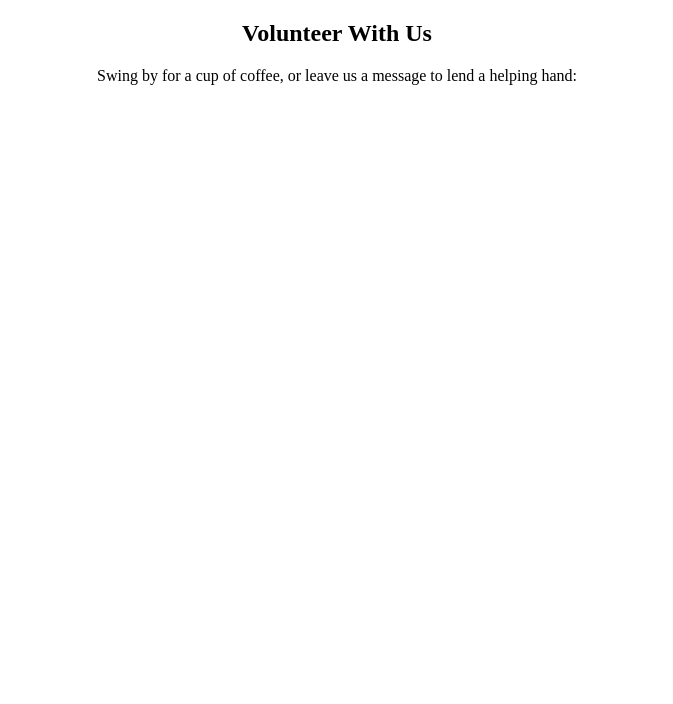
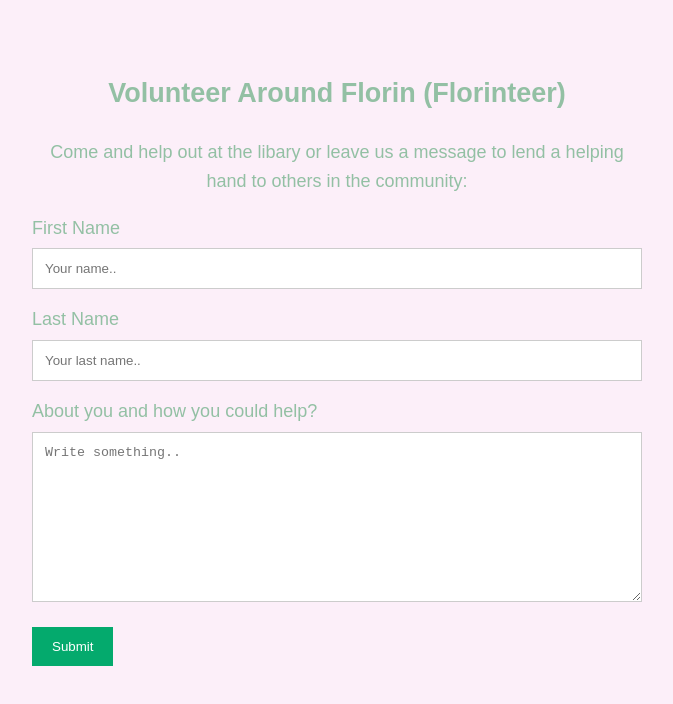
Before and after one commit to JackDMoore/mvp_library_app, a plain HTML site: page client/volunteer.html in a window 1280 px wide. Shown: the whole page, without its empty margins (303-976 px from the left). Drawn offline with Linux system fonts and the light colour scheme.

Commit message:
Submit page added so when submit is clicked it takes you to a thank you page, basic HTML and CSS included

```diff
--- /dev/null
+++ b/client/assets/volunteer.css
@@ -0,0 +1,38 @@
+body{
+    margin: 40px auto;
+    max-width: 650px;
+    line-height: 1.6;
+    font-size: 18px;
+    font-family: 'Montserrat', sans-serif;
+    color: #93C0A4;
+    padding: 0 10px;
+    background-color: #FCEFF9;
+
+}
+* {
+  box-sizing: border-box;
+}
+
+input[type=text], select, textarea {
+    width: 100%;
+    padding: 12px;
+    border: 1px solid #ccc;
+    margin-top: 6px;
+    margin-bottom: 16px;
+    resize: vertical;
+  }
+  input[type=submit] {
+    background-color: #04AA6D;
+    color: white;
+    padding: 12px 20px;
+    border: none;
+    cursor: pointer;
+  }
+  input[type=submit]:hover {
+    background-color: #93C0A4;
+  }
+
+  .container {
+    border-radius: 5px;
+    padding: 10px;
+  }
--- a/client/volunteer.html
+++ b/client/volunteer.html
@@ -4,12 +4,30 @@
     <meta charset="UTF-8">
     <meta http-equiv="X-UA-Compatible" content="IE=edge">
     <meta name="viewport" content="width=device-width, initial-scale=1.0">
+    <link rel="shortcut icon" href="./assets/book.ico">
+    <link rel="stylesheet" href="./assets/volunteer.css">
     <title>Florin Library</title>
 </head>
 <body>
     <div class="container">
         <div style="text-align:center">
-          <h2>Volunteer With Us</h2>
-          <p>Swing by for a cup of coffee, or leave us a message to lend a helping hand:</p>
+          <h2>Volunteer Around Florin (Florinteer)</h2>
+          <p>Come and help out at the libary or leave us a message to lend a helping hand to others in the community:</p>
+        </div>
+        <div class="row">
+            <div class="column">
+            </div>
+        <div class="column">
+            <form action="./submitted.html">
+              <label for="fname">First Name</label>
+              <input type="text" id="fname" name="firstname" placeholder="Your name..">
+              <label for="lname">Last Name</label>
+              <input type="text" id="lname" name="lastname" placeholder="Your last name..">
+              </select>
+              <label for="subject">About you and how you could help?</label>
+              <textarea id="subject" name="subject" placeholder="Write something.." style="height:170px"></textarea>
+              <input type="submit" value="Submit">
+            </form>
+          </div>
 </body>
 </html>
```
Also changed, not shown: client/submitted.html (added, +27 -0 lines).
